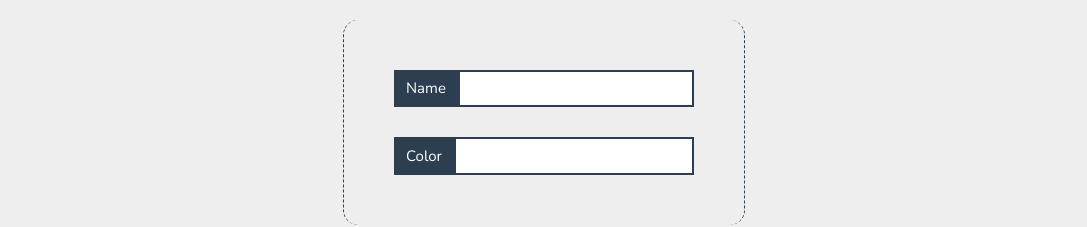
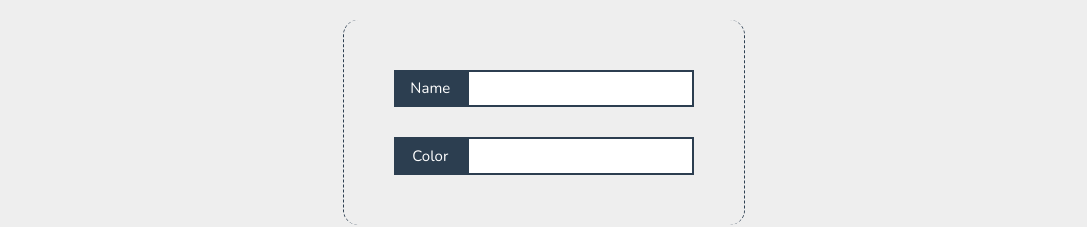
Before and after one commit to julianalmandos/resources, a Vue app: page /new/category in a window 1280 px wide. Shown: the part 430-657 px from the top of the page, without its empty margins (96-1183 px from the left). Built offline with nearby package versions, Linux system fonts and the light colour scheme.

Commit message:
Modified input labels to have the same size

```diff
--- a/src/views/NewCategory.vue
+++ b/src/views/NewCategory.vue
@@ -76,9 +76,11 @@ export default {
     }
 
     .box__additional {
+        width: 200px;
         padding: 12px;
         display: flex;
         align-items: center;
+        justify-content: center;
         height: 2.5em;
         box-sizing: border-box;
         background-color: #2c3e50;
```
